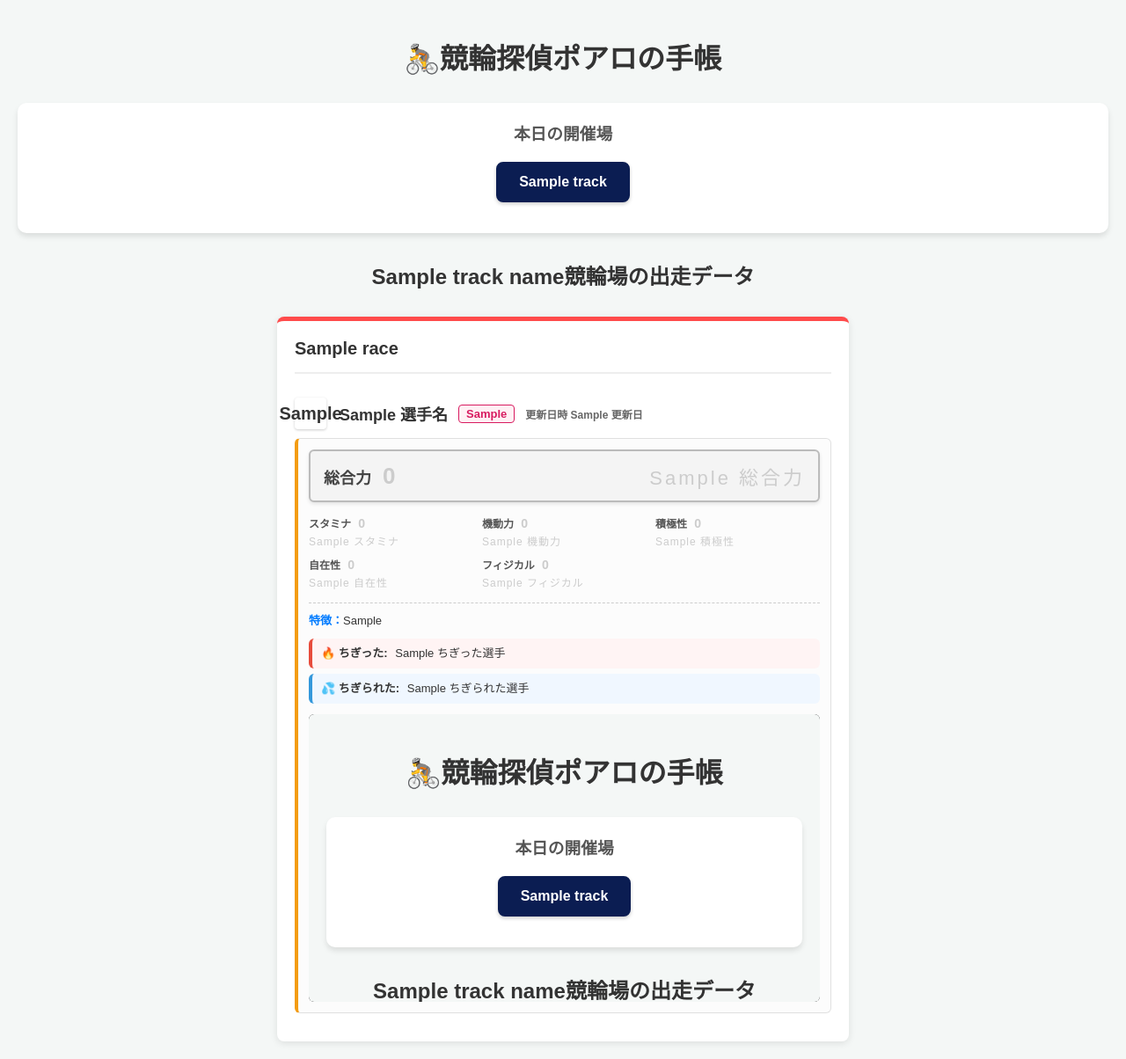
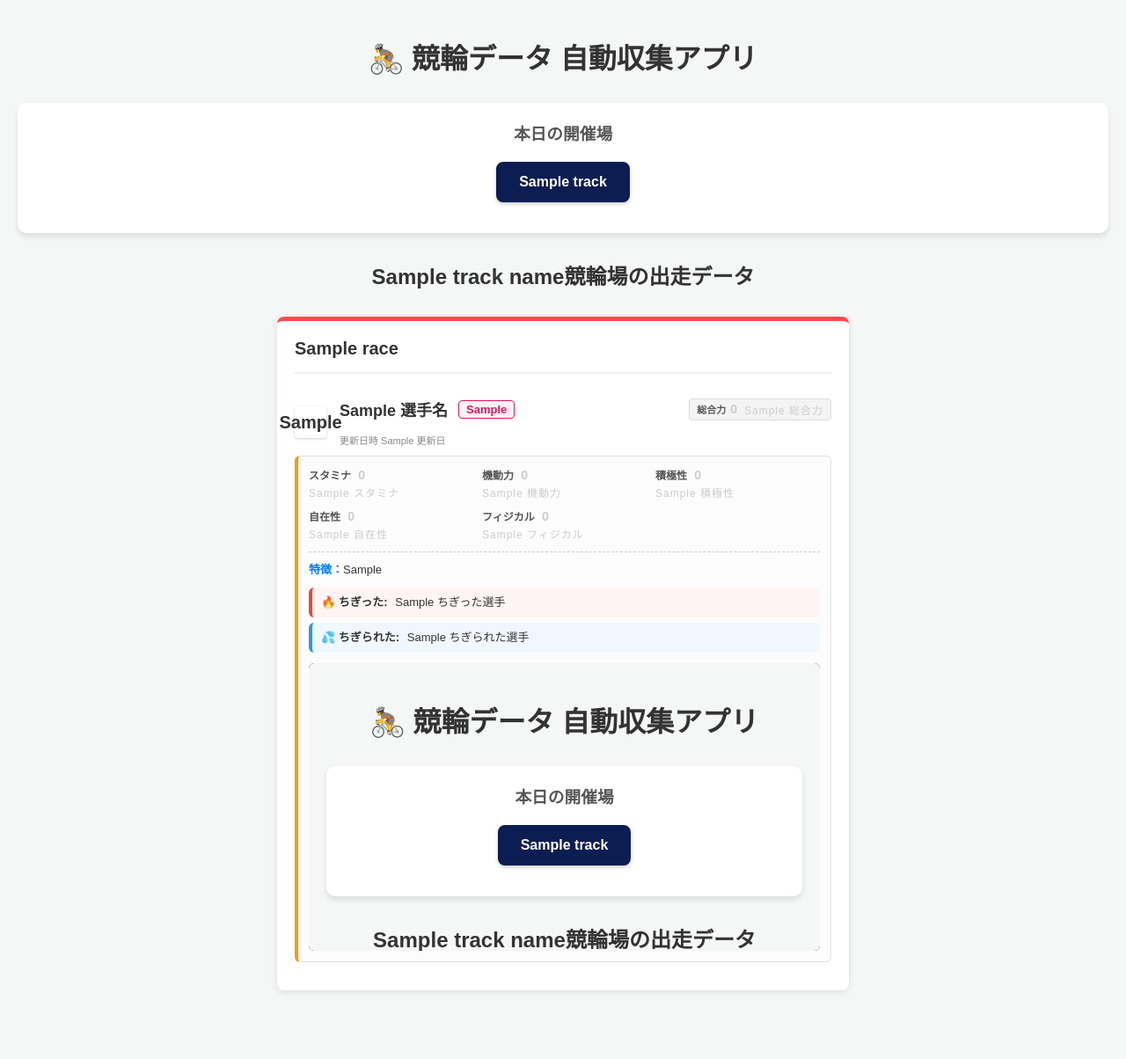
Before and after one commit to noguchi662457/keirin-app, a Flask app: template templates/index.html in a window 1280 px wide. Shown: the whole page at 88% size. After the commit the page ends 1128 px from the top, so only its background shows below. Run offline with Flask 3, Linux system fonts and the light colour scheme; the template is opened without the code that fills it: most values are stand-ins (such as "Sample title", 1, 10 or a date in 2020); data that the repository does not hold is empty.

Commit message:
Update index.html

```diff
--- a/templates/index.html
+++ b/templates/index.html
@@ -3,7 +3,7 @@
 <head>
     <meta charset="UTF-8">
     <meta name="viewport" content="width=device-width, initial-scale=1.0">
-    <title>競輪探偵ポアロの手帳</title>
+    <title>競輪データ自動収集アプリ</title>
     <style>
         body {
             font-family: "Hiragino Sans", "Meiryo", sans-serif;
@@ -155,10 +155,40 @@
             border-radius: 4px;
         }
 
+        /* 🌟 追加：名前の横に配置する「総合力」のコンパクトデザイン 🌟 */
+        .total-power-inline {
+            display: flex;
+            align-items: center;
+            background: #f4f4f4;
+            border: 1px solid #ddd;
+            border-radius: 4px;
+            padding: 3px 8px;
+            margin-left: auto; /* 右側に寄せるための魔法 */
+        }
+
+        .total-power-inline .label {
+            font-size: 11px;
+            color: #555;
+            font-weight: bold;
+            margin-right: 5px;
+        }
+
+        .total-power-inline .star-count {
+            font-size: 14px;
+            font-weight: bold;
+            margin-right: 8px;
+        }
+
+        .total-power-inline .stars {
+            font-size: 12px;
+            letter-spacing: 1px;
+        }
+
         .update-date {
-            font-size: 12px;
-            color: #666;
-            font-weight: bold;
+            font-size: 11px;
+            color: #888;
+            width: 100%; /* 次の行に落とすための設定 */
+            margin-top: 2px;
         }
 
         .sheet-data-box {
@@ -170,58 +200,29 @@
             padding: 12px;
         }
 
-        .stat-main {
-            display: flex;
-            justify-content: space-between;
-            align-items: center;
-            background: #f4f4f4;
-            border: 2px solid #bbb;
-            border-radius: 6px;
-            padding: 12px 15px;
-            margin-bottom: 15px;
-            box-shadow: 0 2px 4px rgba(0, 0, 0, 0.1);
-        }
-
-        .stat-main .label {
-            font-size: 18px;
-            color: #444;
-            font-weight: bold;
-        }
-
-        .stat-main .star-count {
-            font-size: 26px;
-            margin-left: 8px;
-        }
-
-        .stat-main .stars {
-            font-size: 22px;
-            letter-spacing: 3px;
-        }
-
-        /* 🌟 ここが変更ポイント！「2」から「3」列に変更 🌟 */
         .stats-grid {
             display: grid;
-            grid-template-columns: repeat(3, 1fr); /* 3列表示に設定 */
-            gap: 10px; /* 3列で狭くなるため、隙間を15pxから10pxに調整 */
-            margin-bottom: 15px;
+            grid-template-columns: repeat(3, 1fr);
+            gap: 10px;
+            margin-bottom: 12px; /* 少し余白を減らしました */
         }
 
         .stat {
             display: flex;
             flex-direction: column;
             align-items: flex-start;
-            gap: 3px; /* 少し詰めました */
-            font-size: 12px; /* スマホでもはみ出さないように少し縮小 */
+            gap: 3px;
+            font-size: 12px;
         }
 
         .label { color: #555; font-weight: bold; }
 
         .stat .star-count {
-            font-size: 14px; /* スマホ用に微調整 */
+            font-size: 14px;
             margin-left: 5px;
         }
 
-        .stars { letter-spacing: 1px; } /* 星と星の間隔を微調整 */
+        .stars { letter-spacing: 1px; }
 
         .rank-0 { color: #cccccc !important; }
         .rank-1, .rank-2 { color: #3498db !important; }
@@ -315,7 +316,7 @@
 <body>
 
     <div class="header">
-        <h1>🚴競輪探偵ポアロの手帳</h1>
+        <h1>🚴 競輪データ 自動収集アプリ</h1>
     </div>
 
     <div class="search-box">
@@ -357,6 +358,15 @@
                                             {% if racer['sheet_info']['階級'] %}
                                                 <div class="player-class">{{ racer['sheet_info']['階級'] }}</div>
                                             {% endif %}
+
+                                            <!-- 🌟 ここに総合力を移動しました 🌟 -->
+                                            {% set total_c = (racer['sheet_info']['総合力']|string).count('★') %}
+                                            <div class="total-power-inline">
+                                                <span class="label">総合力</span>
+                                                <span class="star-count rank-{{ total_c }}">{{ total_c }}</span>
+                                                <span class="stars rank-{{ total_c }}">{{ racer['sheet_info']['総合力'] }}</span>
+                                            </div>
+
                                             {% if racer['sheet_info']['更新日'] %}
                                                 <div class="update-date">更新日時 {{ racer['sheet_info']['更新日'] }}</div>
                                             {% endif %}
@@ -367,11 +377,7 @@
                                 {% if racer['sheet_info'] %}
                                     <div class="sheet-data-box">
 
-                                        <div class="stat-main">
-                                            {% set total_c = (racer['sheet_info']['総合力']|string).count('★') %}
-                                            <span class="label">総合力 <span class="star-count rank-{{ total_c }}">{{ total_c }}</span></span>
-                                            <span class="stars rank-{{ total_c }}">{{ racer['sheet_info']['総合力'] }}</span>
-                                        </div>
+                                        <!-- 🌟 元々ここにあった stat-main (でかい総合力枠) を削除しました 🌟 -->
 
                                         <div class="stats-grid">
                                             {% set sta_c = (racer['sheet_info']['スタミナ']|string).count('★') %}
```
